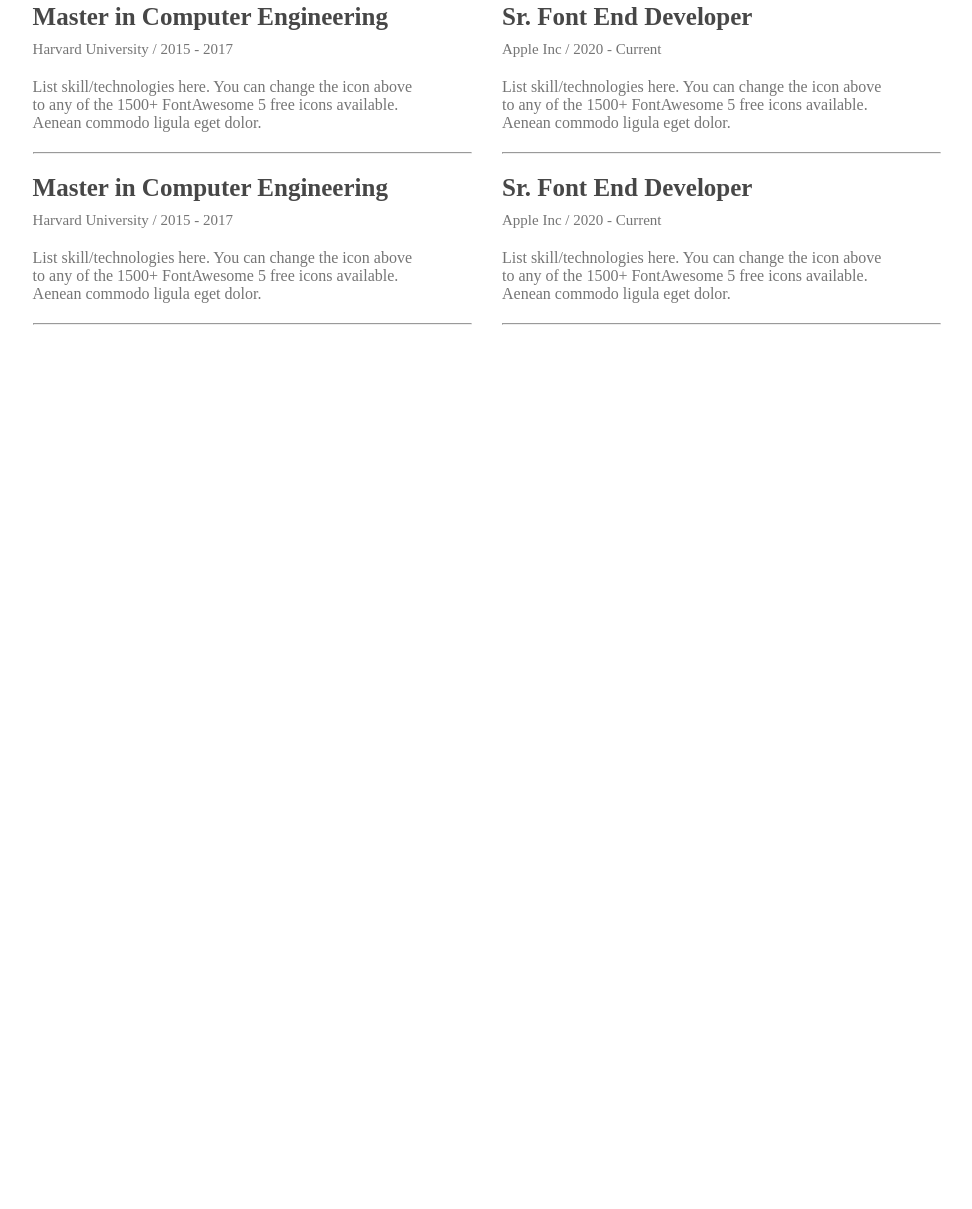
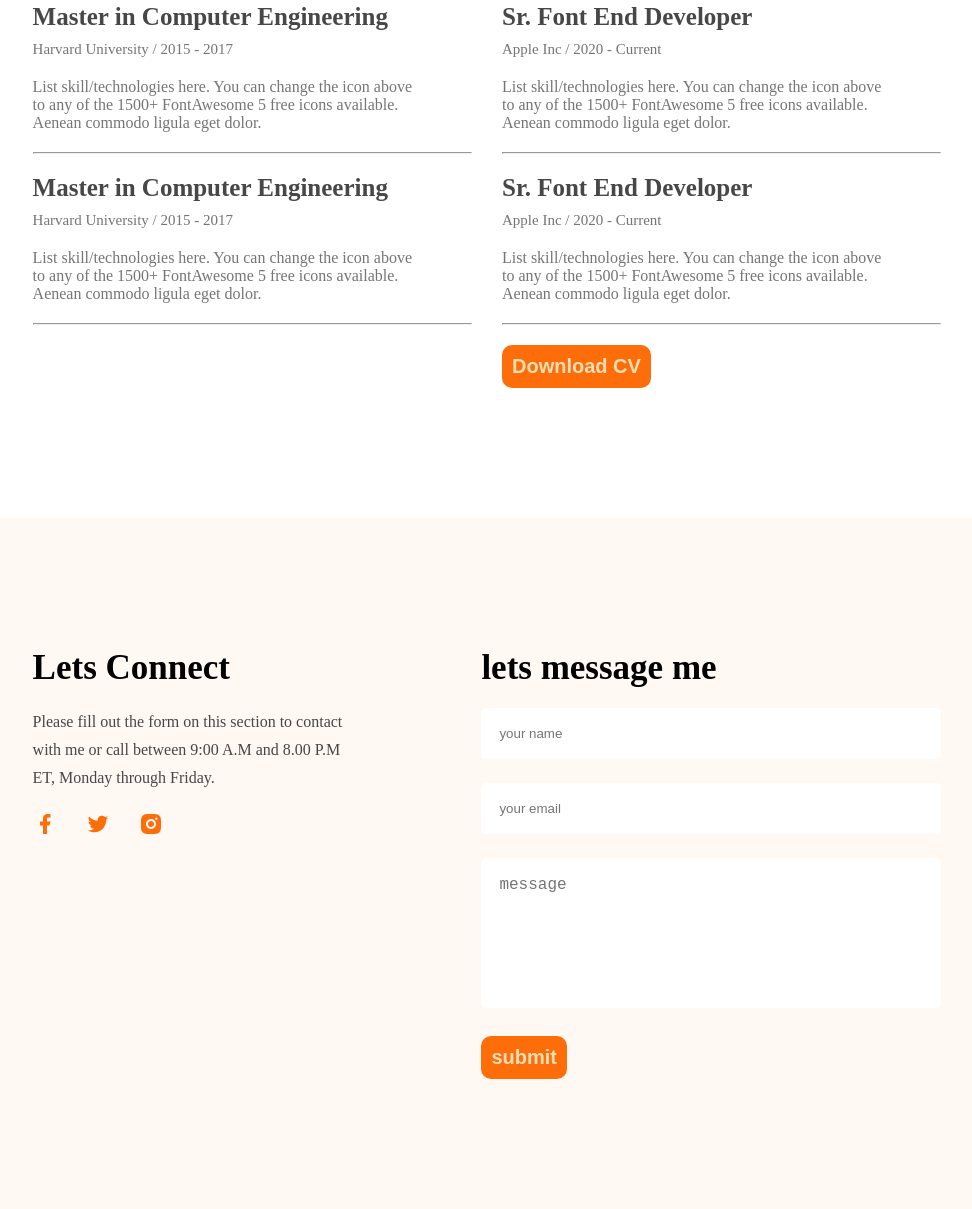
Before and after one commit to shamsul756/portfilio-website-demo, a plain HTML site: page index.html in a window 1280 px wide. Shown: the part 2661-3870 px from the top of the page, without its empty margins (153-1125 px from the left). Before the commit the page ends 3006 px from the top, so only its background shows below. Drawn offline with Linux system fonts and the light colour scheme.

Commit message:
complete footer part

```diff
--- a/index.html
+++ b/index.html
@@ -116,21 +116,24 @@
                 <div class="resume-card">
                     <h3 class="card-title">Master in Computer Engineering</h3>
                     <p class="card-info">Harvard University / 2015 - 2017</p>
-                    <p class="card-text">List skill/technologies here. You can change the icon above to any of the 1500+ FontAwesome 5
+                    <p class="card-text">List skill/technologies here. You can change the icon above to any of the 1500+
+                        FontAwesome 5
                         free icons available. Aenean commodo ligula eget dolor.</p>
                 </div>
                 <hr>
                 <div class="resume-card">
                     <h3 class="card-title">Master in Computer Engineering</h3>
                     <p class="card-info">Harvard University / 2015 - 2017</p>
-                    <p class="card-text">List skill/technologies here. You can change the icon above to any of the 1500+ FontAwesome 5
+                    <p class="card-text">List skill/technologies here. You can change the icon above to any of the 1500+
+                        FontAwesome 5
                         free icons available. Aenean commodo ligula eget dolor.</p>
                 </div>
                 <hr>
                 <div class="resume-card">
                     <h3 class="card-title">Master in Computer Engineering</h3>
                     <p class="card-info">Harvard University / 2015 - 2017</p>
-                    <p class="card-text">List skill/technologies here. You can change the icon above to any of the 1500+ FontAwesome 5
+                    <p class="card-text">List skill/technologies here. You can change the icon above to any of the 1500+
+                        FontAwesome 5
                         free icons available. Aenean commodo ligula eget dolor.</p>
                 </div>
                 <hr>
@@ -141,28 +144,58 @@
                     <div class="resume-card">
                         <h3 class="card-title">Sr. Font End Developer</h3>
                         <p class="card-info">Apple Inc / 2020 - Current</p>
-                        <p class="card-text">List skill/technologies here. You can change the icon above to any of the 1500+ FontAwesome 5 free icons available. Aenean commodo ligula eget dolor.
+                        <p class="card-text">List skill/technologies here. You can change the icon above to any of the
+                            1500+ FontAwesome 5 free icons available. Aenean commodo ligula eget dolor.
                         </p>
                     </div>
                     <hr>
                     <div class="resume-card">
                         <h3 class="card-title">Sr. Font End Developer</h3>
                         <p class="card-info">Apple Inc / 2020 - Current</p>
-                        <p class="card-text">List skill/technologies here. You can change the icon above to any of the 1500+ FontAwesome 5 free icons available. Aenean commodo ligula eget dolor.
+                        <p class="card-text">List skill/technologies here. You can change the icon above to any of the
+                            1500+ FontAwesome 5 free icons available. Aenean commodo ligula eget dolor.
                         </p>
                     </div>
                     <hr>
                     <div class="resume-card">
                         <h3 class="card-title">Sr. Font End Developer</h3>
                         <p class="card-info">Apple Inc / 2020 - Current</p>
-                        <p class="card-text">List skill/technologies here. You can change the icon above to any of the 1500+ FontAwesome 5 free icons available. Aenean commodo ligula eget dolor.
+                        <p class="card-text">List skill/technologies here. You can change the icon above to any of the
+                            1500+ FontAwesome 5 free icons available. Aenean commodo ligula eget dolor.
                         </p>
                     </div>
                     <hr>
                 </div>
+
+                <div class="text-center">
+                    <button class="btn">Download CV</button>
+                </div>
+    </section>
+    <footer>
+        <section class="footer-container">
+            <div class="social">
+                <h2>Lets Connect</h2>
+                <p>Please fill out the form on this section to contact with me or call between 9:00 A.M and 8.00 P.M ET, Monday through Friday.</p>
+
+
+                <div class="icons">
+                <a href=""><img src="./images/icons/facebook.png" alt=""></a>
+                <a href=""><img src="./images/icons/twitter.png" alt=""></a>
+                <a href=""><img src="./images/icons/insta.png" alt=""></a>
+                </div>
             </div>
+          <form>
+    <h2>lets message me</h2>
+    <div class="inp">
+        <input type="text" placeholder="your name"><br>
+        <input type="text" placeholder="your email"><br>
+        <textarea placeholder="message"></textarea>
+    </div>
+    <input class="btn" type="submit" value="submit">
+</form>
 
-    </section>
+        </section>
+    </footer>
 </body>
 
 </html>
--- a/portfolio.css
+++ b/portfolio.css
@@ -1,13 +1,14 @@
-*{
+* {
     margin: 0;
     padding: 0;
     box-sizing: border-box;
 }
 
-font{
-    font-family:Verdana, Geneva, Tahoma, sans-serif;
+font {
+    font-family: Verdana, Geneva, Tahoma, sans-serif;
 }
-header{
+
+header {
     background: #fff8f3;
     padding-top: 50px;
     background-image: url(images/developer.png), url(images/header_bg.png);
@@ -15,16 +16,19 @@ header{
     background-repeat: no-repeat;
     padding-top: 50px;
 }
-.logo h2{
+
+.logo h2 {
     font-size: 45px;
     font-weight: 900;
 
 }
-.color-orange{
-color:#FD6E0A;
+
+.color-orange {
+    color: #FD6E0A;
 
 }
-nav{
+
+nav {
     width: 71%;
     max-width: 1140px;
     margin: 0 auto;
@@ -32,15 +36,18 @@ nav{
     justify-content: space-between;
     align-items: center;
 }
-.menu{
+
+.menu {
     display: flex;
     gap: 51px;
     list-style-type: none;
 }
-.menu a{
+
+.menu a {
     font-size: 20px;
 }
-.btn{
+
+.btn {
     background: #FD6E0A;
     border: none;
     padding: 10px;
@@ -51,47 +58,55 @@ nav{
     cursor: pointer;
 
 }
-#banner{
+
+#banner {
 
     margin: 47px 38px;
     display: flex;
     justify-content: space-between;
     align-items: center;
 }
-#banner h2{
+
+#banner h2 {
     font-size: 45px;
     font-weight: 600;
     color: #777;
 
 }
-#banner h1{
+
+#banner h1 {
     font-size: 84px;
-    margin-bottom : 20px;
+    margin-bottom: 20px;
 }
-#banner p{
+
+#banner p {
     font-size: 20px;
     color: #777;
     margin-bottom: 15px;
     max-width: 1200px;
 }
-.Button{
+
+.Button {
     display: flex;
     gap: 15px;
 }
-.banner-img{
+
+.banner-img {
     max-width: 585px;
     vertical-align: middle;
 }
-.section-heading{
+
+.section-heading {
     max-width: 827px;
     text-align: center;
     margin: 0 auto;
 }
 
-#about{
+#about {
     padding-top: 130px;
 }
-.about-container{
+
+.about-container {
     width: 71%;
     max-width: 1140px;
     margin: 0 auto;
@@ -99,67 +114,81 @@ nav{
     background: #fff8f3;
     padding: 131px 150px;
 }
-.section-heading h2{
+
+.section-heading h2 {
     font-size: 45px;
     font-size: bold;
     padding-bottom: 25px;
 }
-.section-heading p{
+
+.section-heading p {
     font-size: 18px;
     color: #777;
     line-height: 30px;
     margin-bottom: 30px;
 }
-.about-info{
+
+.about-info {
     display: flex;
     justify-content: space-around;
 }
-.info-card p{
+
+.info-card p {
     color: #777;
     padding-bottom: 10px;
 }
+
 #skills {
     padding-top: 130px;
 }
-.skills-container{
+
+.skills-container {
     width: 71%;
     max-width: 1140px;
     margin: 0 auto;
 }
-.skill-box{
+
+.skill-box {
     display: grid;
     grid-template-columns: repeat(4, 1fr);
     gap: 30px;
 }
-.skill-card{
+
+.skill-card {
     padding: 15px;
     max-width: 270px;
     box-shadow: 0 10px 15px 10px #c0b5b5;
 }
-.skill-card img{
+
+.skill-card img {
     max-width: 44px;
-    margin-bottom : 30px;
+    margin-bottom: 30px;
 }
-.skill-card img{
+
+.skill-card img {
     font-size: 20px;
     color: #181818;
     margin-bottom: 20px;
 }
-.skill-card h4{
+
+.skill-card h4 {
     font-size: 20px;
     color: #181818;
     margin-bottom: 20px;
 }
-.skill-card p{
+
+.skill-card p {
     font-size: 20px;
     color: #777;
     line-height: 20px;
     margin-bottom: 29px;
 }
-#resume{
-    padding-top: 130px ;
+
+#resume {
+    padding-top: 130px;
 }
-.resume-container{
+
+.resume-container {
     width: 71%;
     max-width: 1140px;
     margin: 0 auto;
@@ -167,32 +196,90 @@ nav{
     gap: 30px;
 
 }
-.resume-container hr{
+
+.resume-container hr {
     margin: 20px 0;
 }
-.resume-container .section-title{
+
+.resume-container .section-title {
     color: #474747;
     font-size: 30px;
     margin-bottom: 30px;
 
 }
-.resume-card{
+
+.resume-card {
     max-width: 510px;
     margin-right: 47px;
 }
-.card-title{
+
+.card-title {
     font-size: 25px;
     font-weight: bold;
     margin-bottom: 10px;
     color: #474747;
 }
-.card-info{
+
+.card-info {
     font-size: 15px;
     margin-bottom: 20px;
     color: #757575;
 }
-.resume-card .card-text{
+
+.resume-card .card-text {
     color: #757575;
 
 
 }
+
+.text-center {
+
+    align-items: center;
+
+}
+
+footer {
+    margin-top: 130px;
+    background: #fff8f3;
+    padding: 130px 0;
+}
+.footer-container {
+    width: 71%;
+    max-width: 1140px;
+    margin: 0 auto;
+    display: flex;
+    gap: 115px;
+}
+.footer-container .social {
+    max-width: 562px;
+}
+.footer-container h2{
+    font-size: 35px;
+    margin-bottom: 20px;
+}
+.footer-container p{
+    color: #474747;
+    line-height: 28px;
+    margin-bottom: 20px;
+}
+.icons a{
+
+    margin-right: 25px;
+}
+.footer-container form .inp input[type="text"]{
+    width: 460px;
+    padding: 18px;
+    margin-bottom: 24px;
+    border: none;
+    border-radius: 5px;
+}
+.footer-container .inp textarea{
+    width: 460px;
+    height: 150px;
+    padding: 18px;
+    margin-bottom: 24px;
+    border: none;
+    border-radius: 5px;
+    resize: none; /* চাইলে resize বন্ধ করতে পারো */
+    font-size: 16px;
+}
```
Lines whose indentation alone changed are shown as unchanged.
